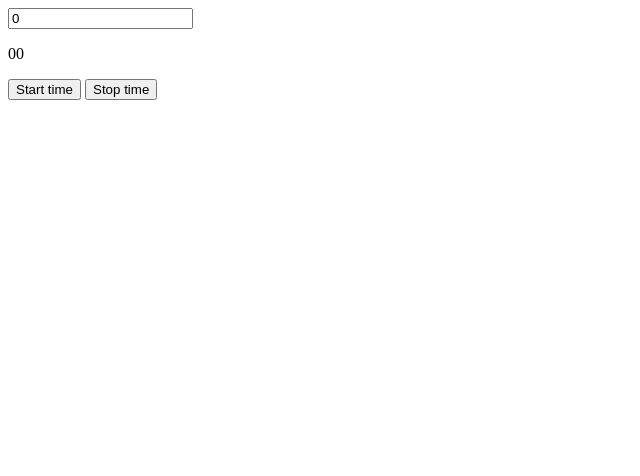
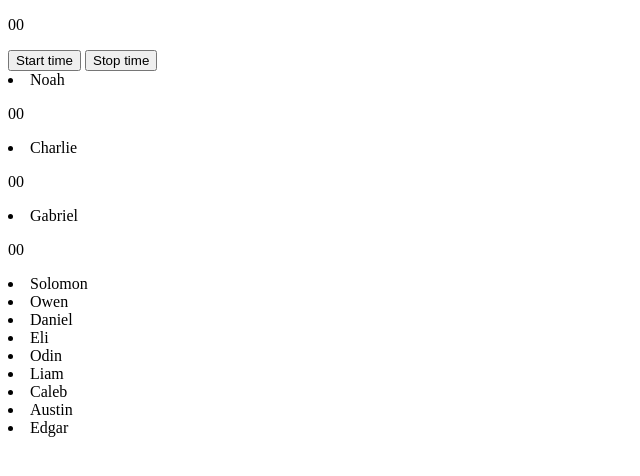
Before and after one commit to tkoonce-pvcc/tkoonce-pvcc.github.io, a plain HTML site: page mec122Timer.html in a window 1280 px wide. Shown: the whole page, without its empty margins (0-640 px from the left). Drawn offline with Linux system fonts and the light colour scheme.

Commit message:
Names and timer added

```diff
--- a/mec122Timer.html
+++ b/mec122Timer.html
@@ -1,10 +1,24 @@
 <!DOCTYPE HTML>
 <html>
   <body>
-    <input id="userInput" type="number" value = "0"/>
     <p id="timerr"> 00 </p>
     <button onclick="startTime()">Start time</button>
     <button onclick="stop()">Stop time</button>
+    <li>Noah</li>
+      <p id="timerr"> 00 </p>
+    <li>Charlie</li>
+      <p id="timerr"> 00 </p>
+    <li>Gabriel</li>
+      <p id="timerr"> 00 </p>
+    <li>Solomon</li>
+    <li>Owen</li>
+    <li>Daniel</li>
+    <li>Eli</li>
+    <li>Odin</li>
+    <li>Liam</li>
+    <li>Caleb</li>
+    <li>Austin</li>
+    <li>Edgar</li>
 
     <script>
       var myVar;
```
